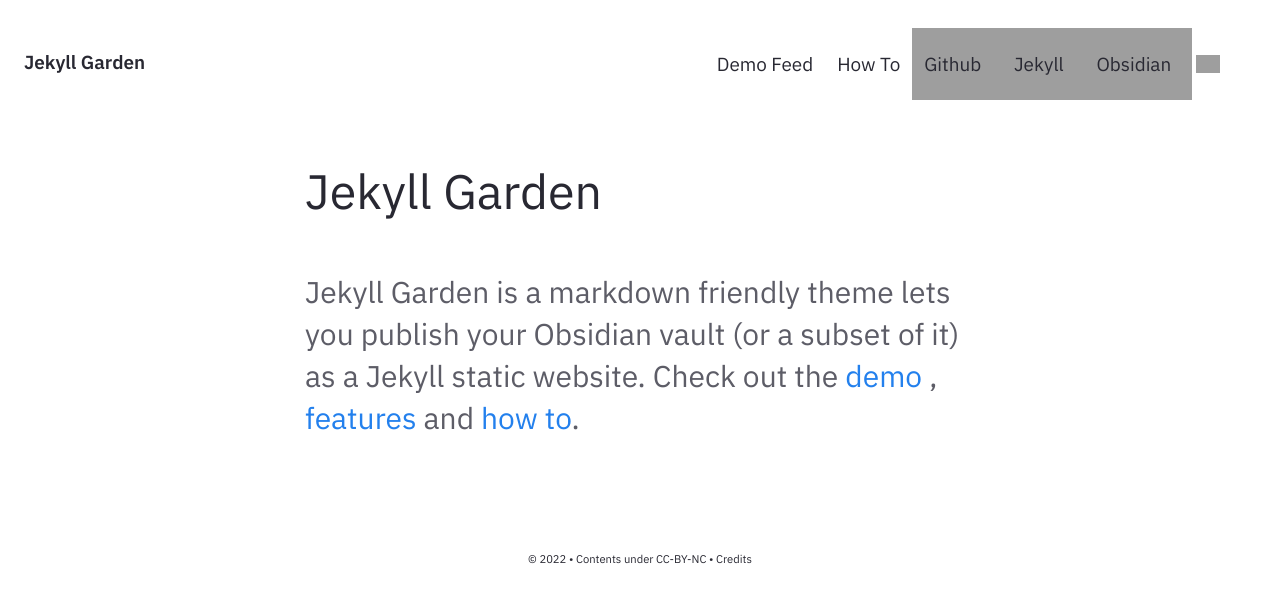
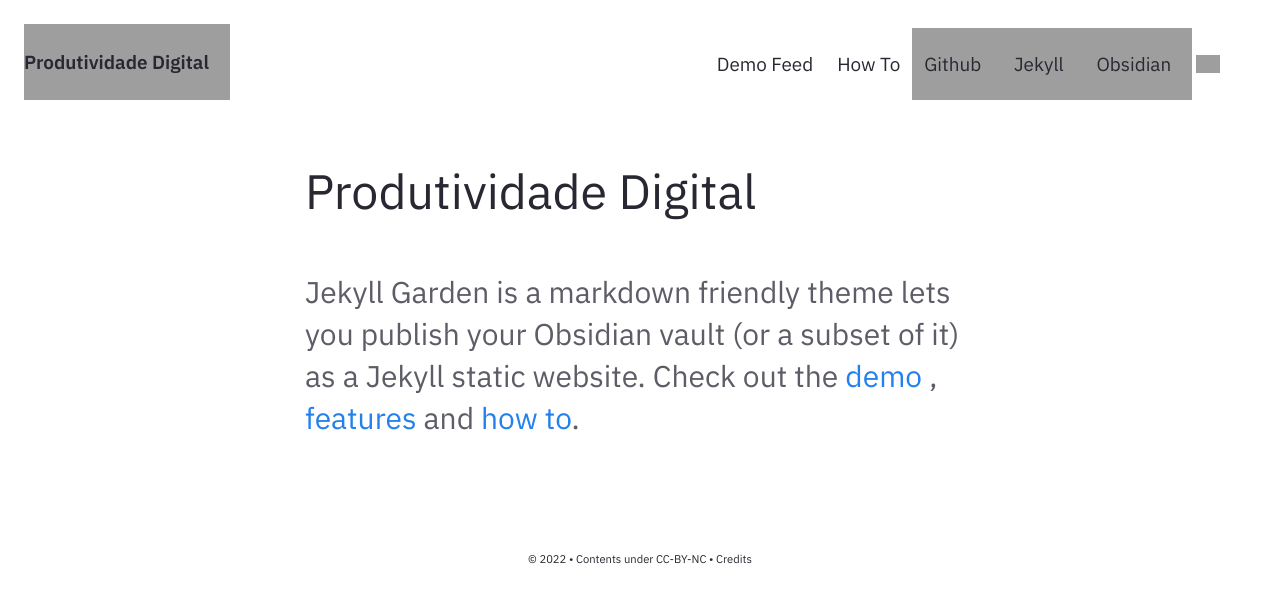
Before and after one commit to robertofgama/produtividade.digital, a Jekyll site: the page built from pages/index.md, in a window 1280 px wide. Shown: the top 603 px of the page. Built offline with Jekyll 4.4.1, drawn with Linux system fonts in a browser that asks for light colours; grey boxes are pictures that could not be loaded.

Commit message:
Ajustes do tema

```diff
--- a/_config.yml
+++ b/_config.yml
@@ -23,11 +23,11 @@
 
 # If you want to install this jekyll in a subpath (eg /digitalgarden) set it here.
 # Else keep it Empty (DON'T PUT /; Keep it empty)
-baseurl: ""
+baseurl: "https://robertofgama.github.io"
 
 # Website Header, Description, Footer year and text.
 # If you are deleting this, make sure you remove it from HTML files too
-heading: Jekyll Garden # Change this
+heading: Produtividade Digital # Change this
 content: Obsidian ready Jekyll Theme
 copyright:
   year: © 2022
```
